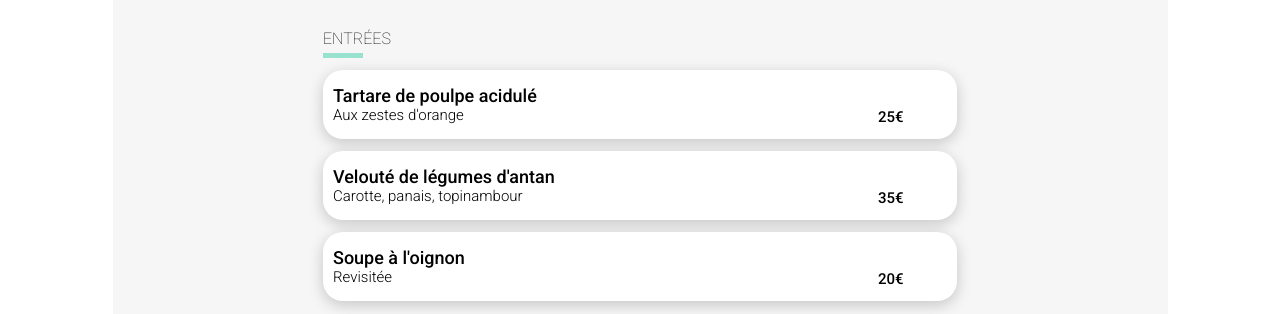
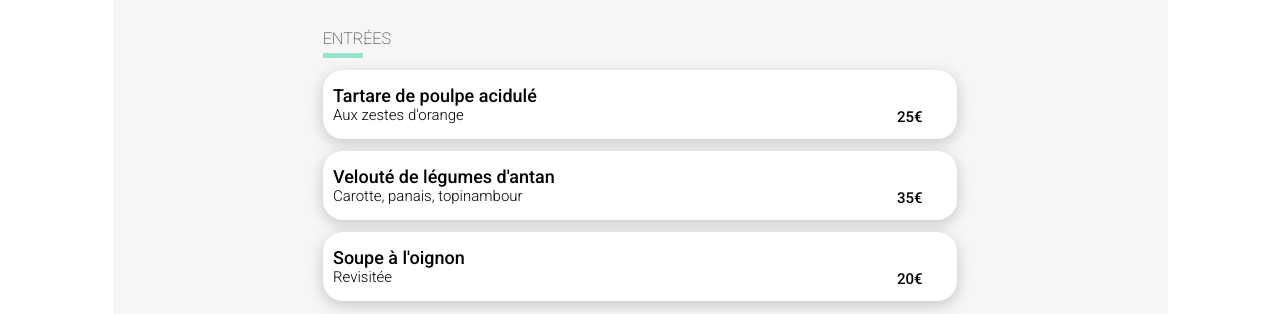
Before and after one commit to Dammaan/projetanimation, a plain HTML site: page restaurants/a-la-française.html in a window 1280 px wide. Shown: the part 486-800 px from the top of the page. Drawn offline with Linux system fonts and the light colour scheme; a web font is replaced by a local one.

Commit message:
final-menu

```diff
--- a/assets/scss/menu.scss
+++ b/assets/scss/menu.scss
@@ -116,9 +116,6 @@ section {
         }
 
         & .card-plats {
-            display: flex;
-            flex-direction: row;
-            justify-content: space-between;
             background-color: $main-color;
             box-shadow: 0 4px 15px rgba(0, 0, 0, 0.199);
             border-radius: 20px;
@@ -137,12 +134,6 @@ section {
             }
 
             & .card-price {
-                display: flex;
-                height: 100%;
-                flex-direction: row;
-                align-items: center;
-                margin-right: 20px;
-                margin-left: 10px;
                 margin-top: 25px;
                 transform: translateX(100%);
                 transition: visibility 150ms ease-in-out, transform 150ms ease-in-out;
@@ -184,7 +175,7 @@ section {
                 align-items: center;
                 color: white;
                 height: 69px;
-                width: 59px;
+                width: 70px;
                 background-color: $tertiary-color;
                 border-top-right-radius: 20px;
                 border-bottom-right-radius: 20px;
@@ -197,6 +188,7 @@ section {
                 .check-animation {
                     visibility: visible;
                     transform: translateX(0);
+                    padding-right: 10px;
                 }
 
                 .card-price {
```
Also changed, not shown: assets/css/home.css, assets/css/menu.css, 1 other file.
